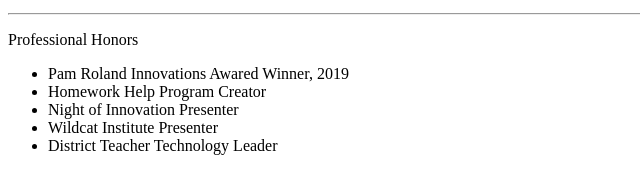
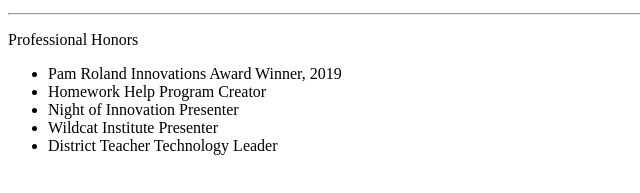
Before and after one commit to ajgibs21/A_Gibson_P_Project, a plain HTML site: page professional.html in a window 1280 px wide. Shown: the part 163-356 px from the top of the page, 0-640 px from the left. Drawn offline with Linux system fonts and the light colour scheme.

Commit message:
Update professional.html

```diff
--- a/professional.html
+++ b/professional.html
@@ -23,7 +23,7 @@
 <hr>
 <p> Professional Honors</p>
 <ul>
-	<li>Pam Roland Innovations Awared Winner, 2019</li>
+	<li>Pam Roland Innovations Award Winner, 2019</li>
 	<li>Homework Help Program Creator</li>
 	<li>Night of Innovation Presenter</li>
 	<li>Wildcat Institute Presenter</li>
```
